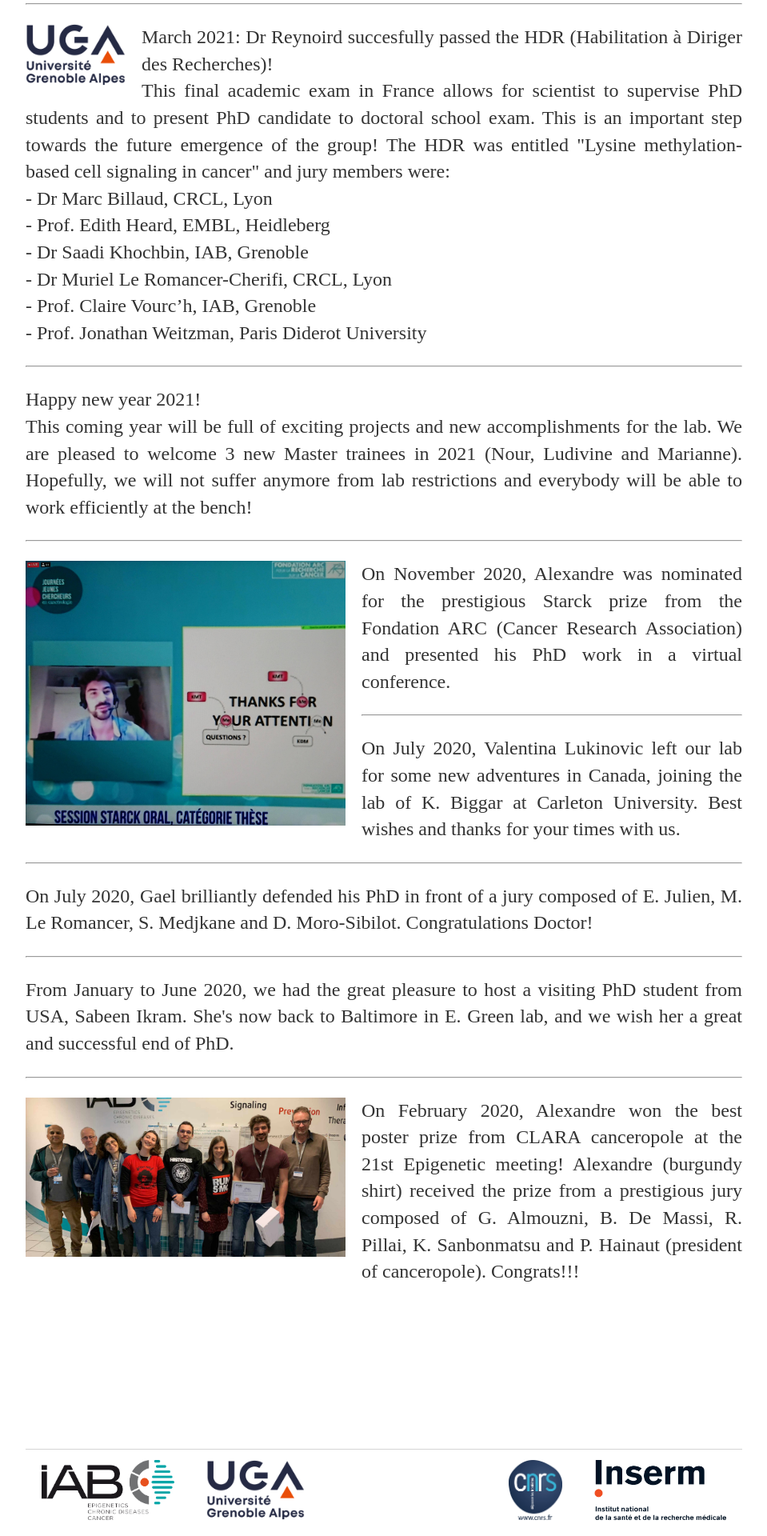
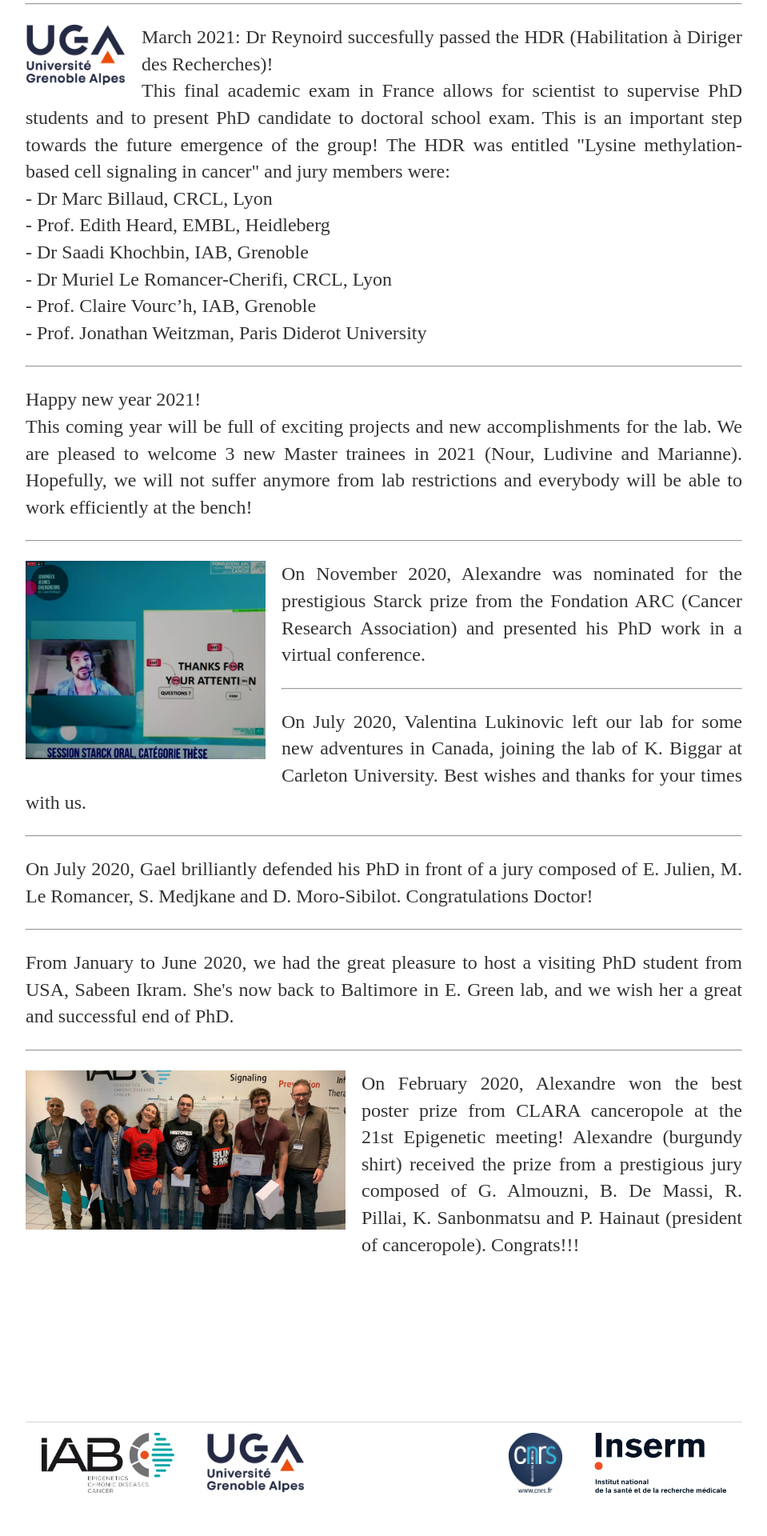
Before and after one commit to Reynoird-Lab/Reynoird-lab.github.io, a Jekyll site: the page built from News/index.html, in a window 1280 px wide. Shown: the part 657-2577 px from the top of the page at 80% size, without its empty margins (160-1119 px from the left). Built offline with Jekyll 4.4.1, drawn with Linux system fonts in a browser that asks for light colours; Markdown is read by kramdown in place of the engine named in the settings; after the commit the page ends 2543 px from its top, so only the background shows below that.

Commit message:
Update index.html

```diff
--- a/News/index.html
+++ b/News/index.html
@@ -54,7 +54,7 @@
 <hr>
 
 <div class="div-categoryContainer">
-  <img src="https://reynoird-lab.github.io/Images/Alex-ARC.jpg" title="Starck nomination" width="400" style="margin: 0px 20px 10px 0px;" class="picture-left">
+  <img src="https://reynoird-lab.github.io/Images/Alex-ARC.jpg" title="Starck nomination" width="300" style="margin: 0px 20px 10px 0px;" class="picture-left">
   <div class="paragraph-right">
     <p align="justify"> On November 2020, Alexandre was nominated for the prestigious Starck prize from the Fondation ARC (Cancer Research Association) and presented his PhD work in a virtual conference.</p>
   </div>
```
